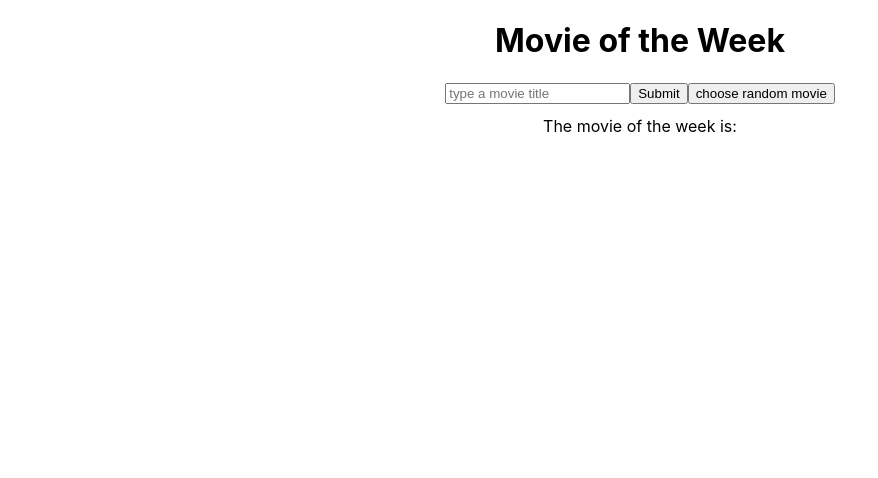
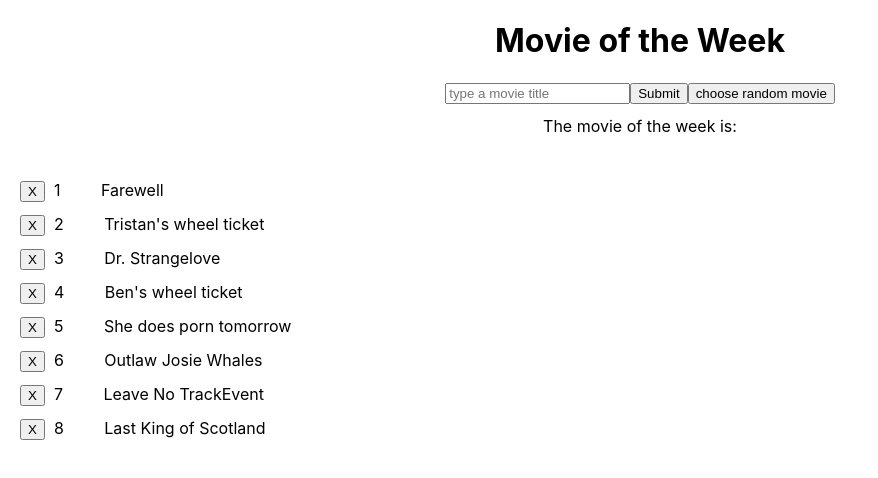
Before and after one commit to Ben8842/moviewheel, a React (Create React App) app: page / in a window 1280 px wide. Shown: the top 478 px of the page, without its empty margins (0-878 px from the left). Built offline with nearby package versions, Linux system fonts and the light colour scheme.

Commit message:
update with titles

```diff
--- a/src/App.js
+++ b/src/App.js
@@ -6,7 +6,7 @@ class ToDo extends Component {
     super(props);
 
     this.state = {
-      content: [],
+      content: ["Farewell", "Tristan's wheel ticket", "Dr. Strangelove", "Ben's wheel ticket", "She does porn tomorrow", "Outlaw Josie Whales", "Leave No TrackEvent", "Last King of Scotland"],
       value: "",
       choice: "",
 
```
